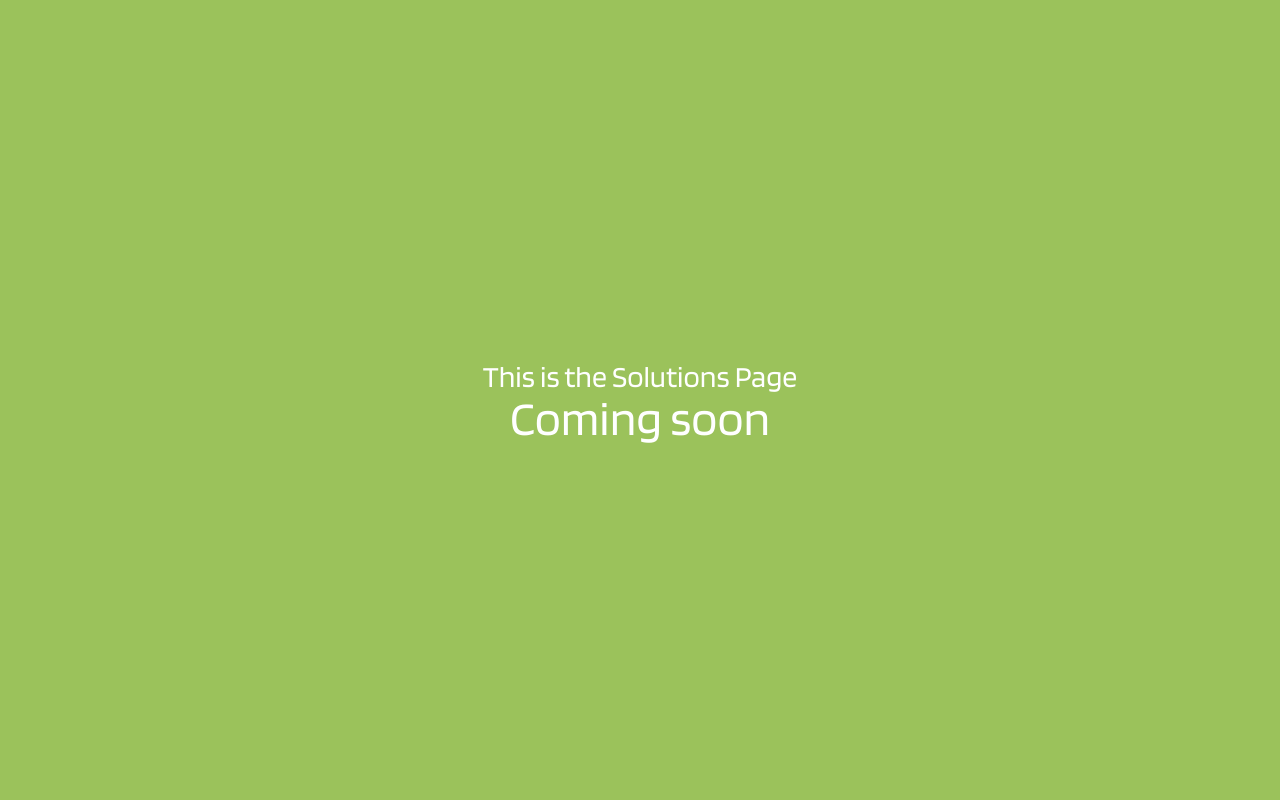
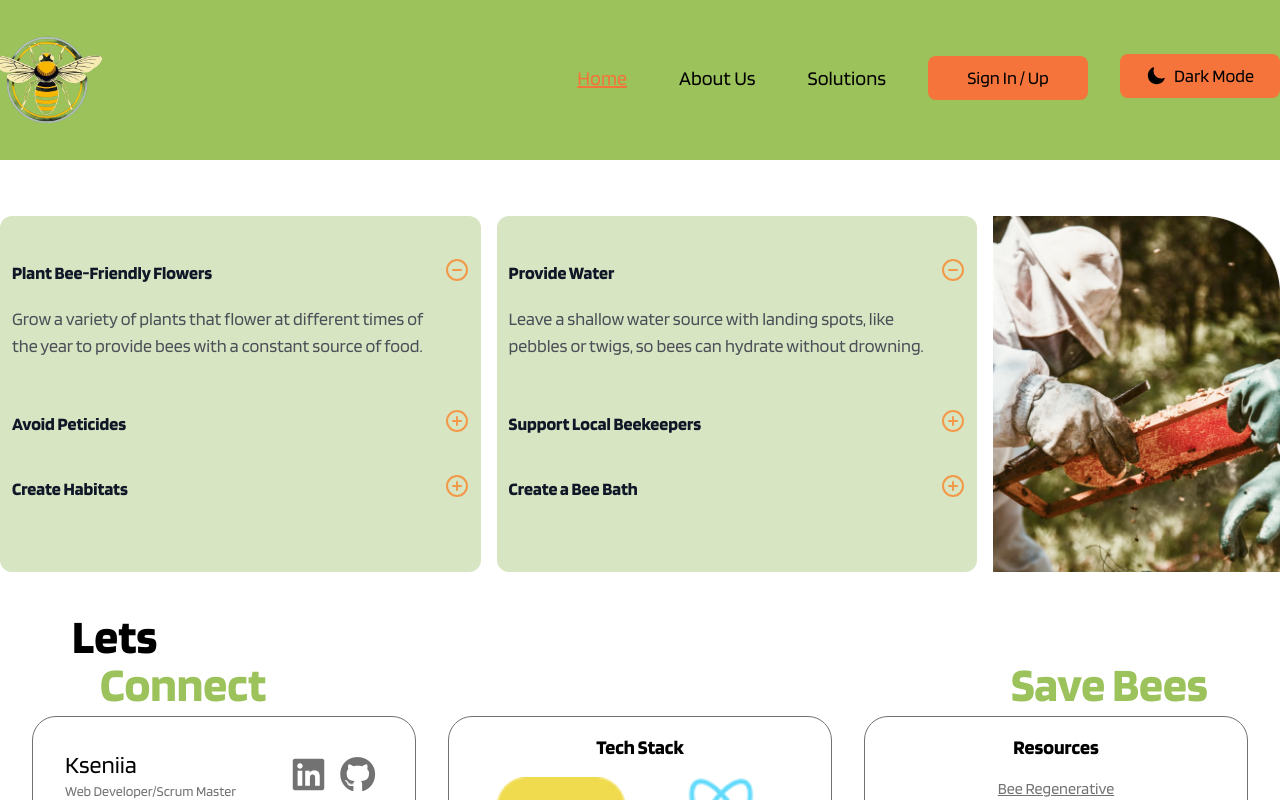
Before and after one commit to chingu-voyages/v50-tier3-team-28, a React (Vite) app in the folder client/: page /solutions in a window 1280 px wide. Shown: the top 800 px of the page. Built offline with nearby package versions, Linux system fonts and the light colour scheme; no server answers.

Commit message:
added navbar and footer to solutions page

```diff
--- a/client/src/components/UI/Nav.jsx
+++ b/client/src/components/UI/Nav.jsx
@@ -26,7 +26,7 @@ export const Nav = ({ action, onClickHandler }) => {
             }`}>
           <li>
             <AnchorLink
-              href="#"
+              href="/"
               className="text-xl underline text-[#F4743B] p-2.5 hover:rounded-lg focus:rounded-lg hover:bg-neutral-300 focus:bg-neutral-300 hover:text-black focus:text-black dark:hover:bg-neutral-600 dark:focus:bg-neutral-600 dark:hover:text-white dark:focus:text-white"
               text="Home"
             />
--- a/client/src/components/UI/Solutions.jsx
+++ b/client/src/components/UI/Solutions.jsx
@@ -1,13 +1,59 @@
-function Solutions() {
+import { useState, useEffect } from "react";
+import { useSelector } from "react-redux";
+import { useAuth0 } from "@auth0/auth0-react";
+import { useNavigate } from "react-router-dom";
+import { SolutionsContainer } from "./SolutionsContainer";
+import { Header } from "./Header";
+import Footer from "../Footer/Footer";
+
+const Solutions = () => {
+  const { isAuthenticated, isLoading } = useSelector(state => state.auth);
+  const { loginWithRedirect, logout } = useAuth0();
+  // const { loginWithRedirect, isAuthenticated, logout } = useAuth0();
+  const navigate = useNavigate();
+
+  // const [action, setAction] = useState("Sign Up");
+  const [action, setAction] = useState("");
+
+  const returnToUri = import.meta.env.VITE_AUTH0_RETURN_TO_URI;
+
+  useEffect(() => {
+    if (isAuthenticated) {
+      navigate("/dashboard");
+    }
+  }, [isAuthenticated, navigate]);
+
+  const onClickHandler = () => {
+    if (!isAuthenticated) {
+      loginWithRedirect({});
+    } else {
+      // logout({ returnTo: window.location.origin });
+      logout({ logoutParams: { returnTo: returnToUri } });
+    }
+  };
+
+  useEffect(() => {
+    setAction(isAuthenticated ? "Log Out" : "Sign In / Up");
+  }, [isAuthenticated]);
+
   return (
-    <div
-      className='flex flex-col items-center justify-center min-
-         h-screen bg-footerTextColor'>
-      <h2 className='text-white text-3xl'>This is the Solutions Page</h2>
-      <h3 className='text-white text-5xl'> Coming soon</h3>
+    <>
+      <section className="relative bg-[#9BC25B] h-[100%]">
+        <section className=" bg-[#9BC25B] flex flex-col justify-between md:justify-evenly md:gap-4 md:max-w-7xl md:mx-auto">
+          <Header action={action} onClickHandler={onClickHandler} />
+        </section>
+      </section>
 
-    </div>
+      <main className="flex flex-col justify-between dark:bg-black dark:text-white">
+        {/* temporary section placeholder for solutions */}
+        <section className="md:max-w-7xl md:mx-auto">
+          <SolutionsContainer />
+        </section>
+      </main>
+
+      <Footer />
+    </>
   );
-}
+};
 
 export default Solutions;
```
